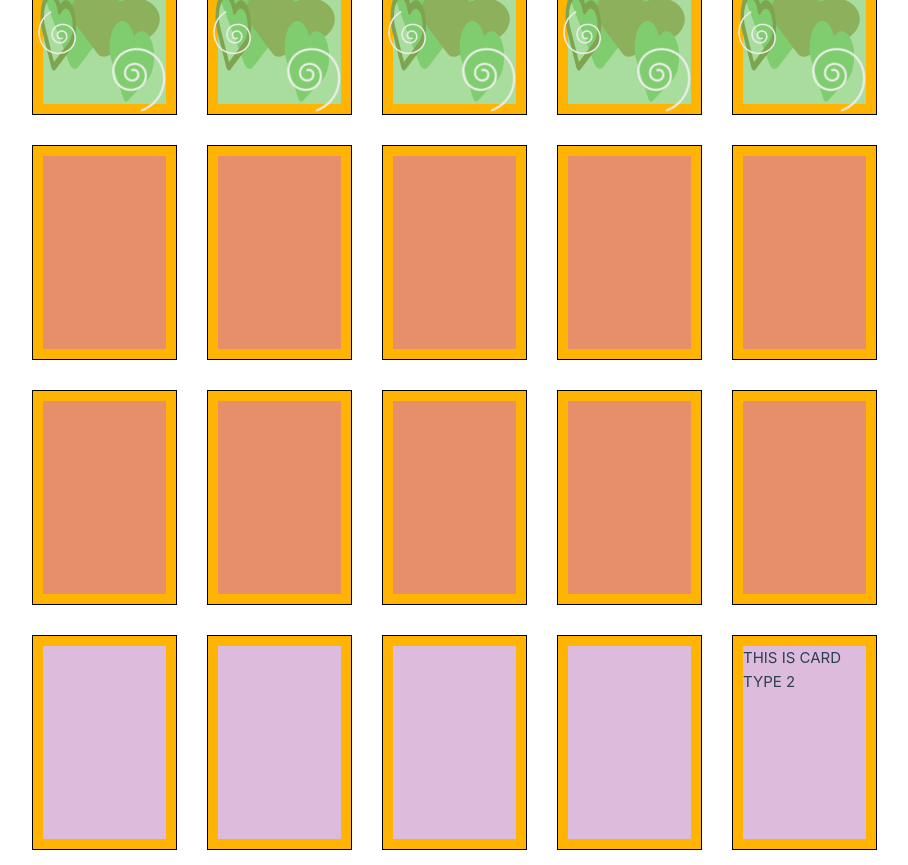
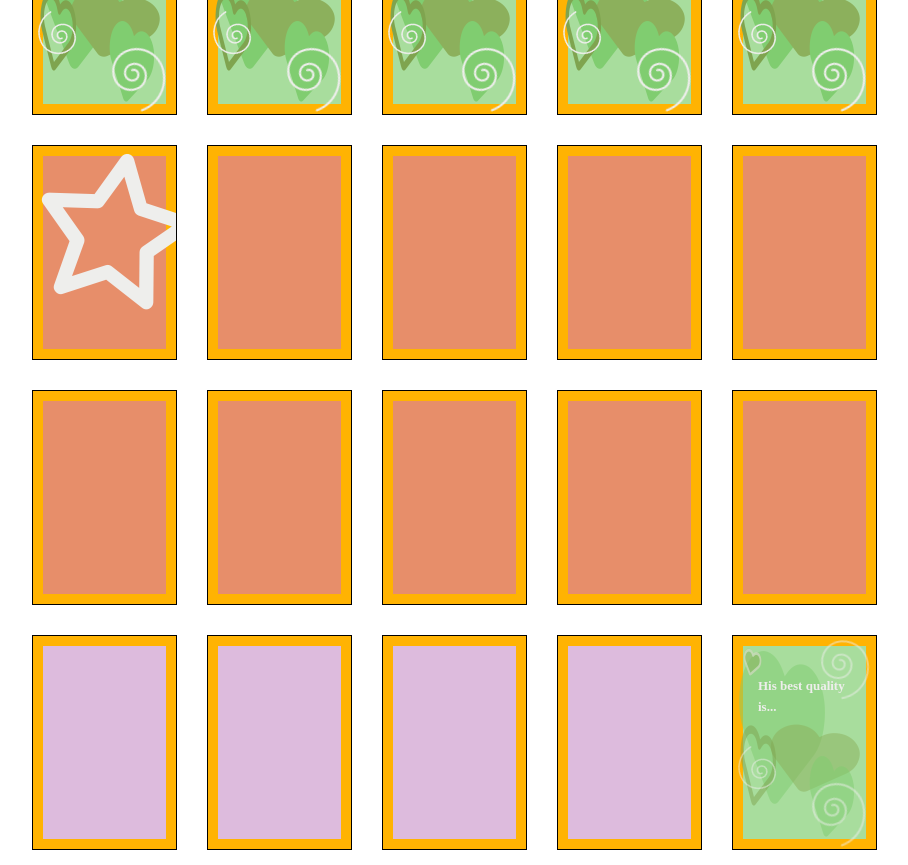
Before and after one commit to pcrady/princesfrogs, a Vue app: page / in a window 1280 px wide. Shown: the part 360-1225 px from the top of the page, without its empty margins (15-923 px from the left). Built offline with nearby package versions, Linux system fonts and the light colour scheme.

Commit message:
back of row 2

```diff
--- a/src/App.vue
+++ b/src/App.vue
@@ -69,7 +69,7 @@ export default {
           {'flipped': false, 'visible': true, 'cardType':2},
         ],
         [
-          {'flipped': false, 'visible': true},
+          {'flipped': false, 'visible': true, 'cardType':3},
           {'flipped': false, 'visible': true},
           {'flipped': false, 'visible': true},
           {'flipped': false, 'visible': true},
--- a/src/components/Card.vue
+++ b/src/components/Card.vue
@@ -176,16 +176,136 @@
                 <p style=
                   "color:#eeeeec;
                   font-weight: bold;
-                  font-family: Times New Roman;
+                  font: Times New Roman;
                   font-size:small;">
                   His best quality<br>is...</p></div>
+          </div>
+          <div v-else-if="cardType === 3" class="card-type-3-front">
+            <span style = "display: inline-block;
+                  transform: scaleX(1);">
+               <i class="fa-regular fa-10x"
+               style="color: #eeeeec;
+                      position: absolute;
+                      rotate: 10deg;
+                      top: -20px;
+                      left: -12px;
+                      /* font-size: 11.5em; */
+                      ">&#xf005;
+            </i></span>
           </div>
         </div>
         <div class="card__face card__face--back">
           <div v-if="cardType === 1" class="card-type-1-back">
           </div>
           <div v-else-if="cardType === 2" class="card-type-2-back">
-              <p>THIS IS CARD TYPE 2</p>
+            <span style = "display: inline-block;
+                  transform: scaleX(0.5);">
+               <i class="fa-solid"
+               style="color: #80cd70;
+                      position: absolute;
+                      rotate: 10deg;
+                      top: -20px;
+                      left: -12px;
+                      font-size: 11.5em;
+                      opacity: .5;
+                      ">&#xf004;
+            </i></span>
+            <span style = "display: inline-block;
+                  transform: scaleX(1.2);">
+               <i class="fa-solid"
+               style="color: #8cb05c;
+                      position: absolute;
+                      rotate: 15deg;
+                      top: 60px;
+                      left: 20px;
+                      font-size: 5em;
+                      opacity: .5;
+                      ">&#xf004;
+            </i> </span>
+            <span style = "display: inline-block;
+                  transform: scaleX(0.5);">
+               <i class="fa-solid"
+               style="color: #80cd70;
+                      position: absolute;
+                      rotate: 15deg;
+                      top: 90px;
+                      left: 130px;
+                      font-size: 6em;
+                      opacity: .5;
+                      ">&#xf004;
+            </i></span>
+            <span style = "display: inline-block;
+                  transform: scaleX(0.4);">
+               <i class="fa-regular"
+               style="color: #7fa44f;
+                      position: absolute;
+                      rotate: 15deg;
+                      top: 60px;
+                      left: -10px;
+                      font-size: 6em;
+                      opacity: .5;
+                      ">&#xf004;
+            </i></span>
+            <span style = "display: inline-block;
+                  transform: scaleX(.6);">
+               <i class="fa-solid"
+               style="color: #8cb05c;
+                      position: absolute;
+                      rotate: 15deg;
+                      top: -15px;
+                      left: 0px;
+                      font-size: 2em;
+                      opacity: .5;
+                      ">&#xf004;
+            </i> </span>
+            <span style = "display: inline-block;
+                  transform: scaleX(.6);">
+               <i class="fa-regular"
+               style="color: #eeeeec;
+                      position: absolute;
+                      rotate: 15deg;
+                      top: -15px;
+                      left: 0px;
+                      font-size: 2em;
+                      opacity: .5;
+                      ">&#xf004;
+            </i> </span>
+            <img src="./icons/spiral(5).png"
+                 style="
+                      position: absolute;
+                      rotate: 240deg;
+                      opacity: .5;
+                      width: 45px;
+                      top: 110px;
+                      left: 0px;">
+            <img src="./icons/spiral(5).png"
+                 style="
+                      position: absolute;
+                      rotate: 80deg;
+                      opacity: .5;
+                      width: 60px;
+                      top: 3px;
+                      left: 83px;">
+            <img src="./icons/spiral(5).png"
+                 style="
+                      position: absolute;
+                      rotate: 70deg;
+                      opacity: .5;
+                      width: 65px;
+                      top: 145px;
+                      left: 75px;">
+              <div
+              style="
+              position:absolute;
+              top: 40px;
+              left: 25px;
+              ">
+                <p style=
+                  "color:#eeeeec;
+                  font-weight: bold;
+                  font-family: Times New Roman;
+                  font-size:small;">
+                  His best quality<br>is...</p></div>
           </div>
         </div>
       </div>
@@ -271,22 +391,29 @@ export default {
   height: 100%;
 }
 
-
 .card-type-2-front {
   background-color: #a8dd9d;
   width: 100%;
   height: 100%;
 }
 
+.card-type-3-front {
+
+}
 
 .card-type-1-back {
 
 }
 
 .card-type-2-back {
+  background-color: #a8dd9d;
+  width: 100%;
+  height: 100%;
+}
+
+.card-type-3-back {
 
 }
-
 
 
 
```
Also changed, not shown: src/components/icons/star(1).png (added).
